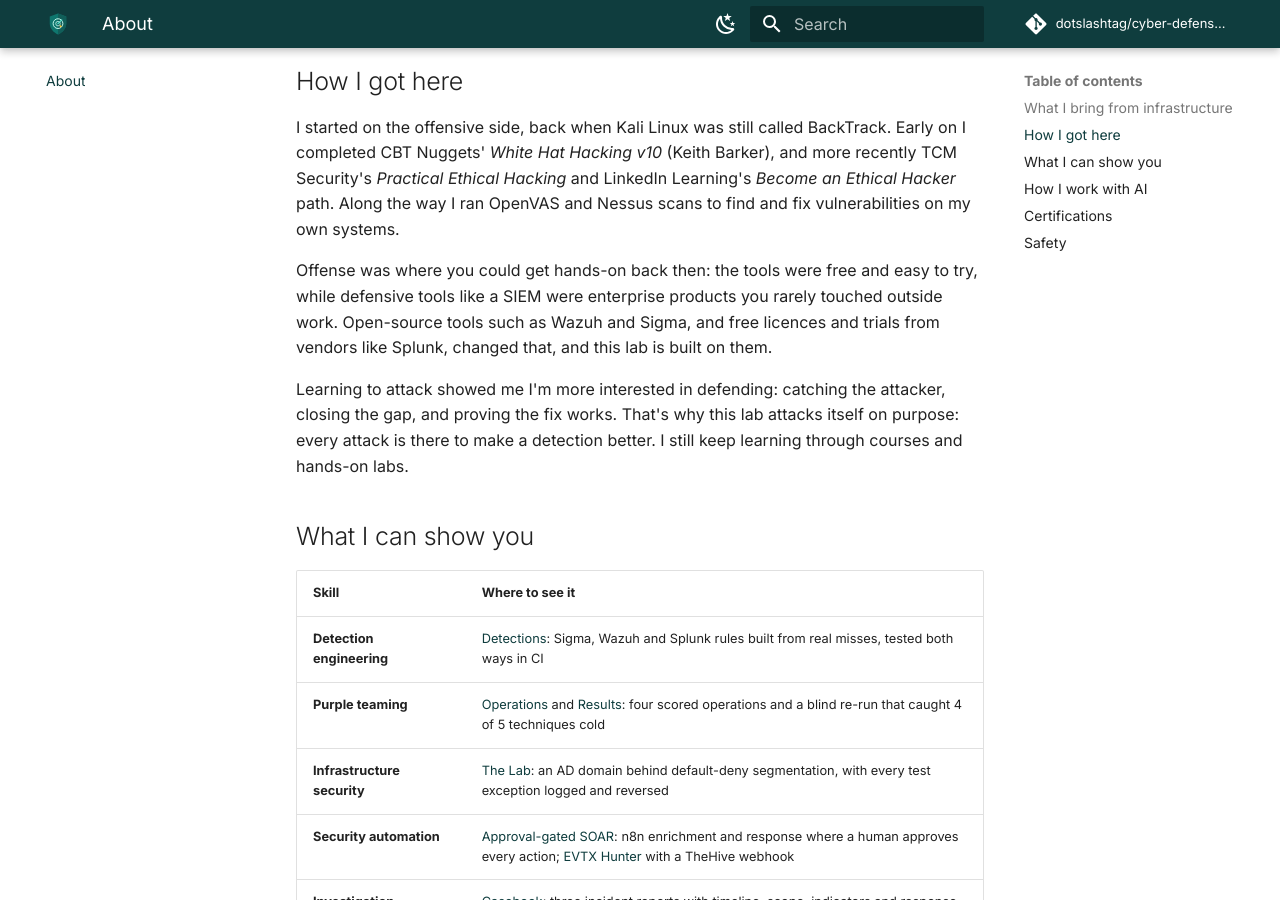
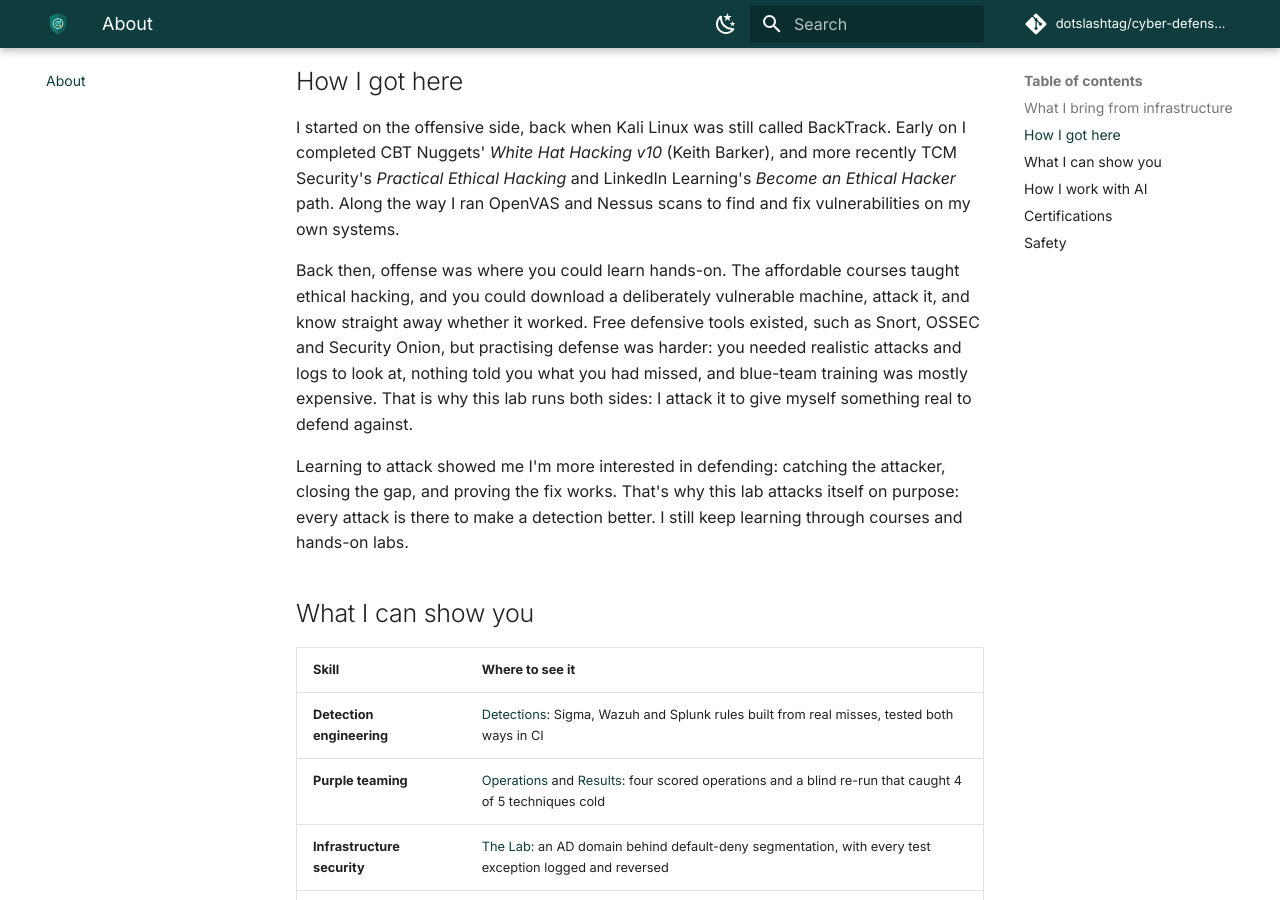
Before and after one commit to dotslashtag/cyber-defense-lab, an MkDocs documentation site: the page built from docs/about.md, in a window 1280 px wide and 900 px high, scrolled down 759 px. Built offline with MkDocs 1.6.1 and Material for MkDocs 9.7.7, drawn with Linux system fonts in a browser that asks for light colours; comment, search, counter and statistics services are not loaded.

Commit message:
Docs: About page: correct why the path started on offense
Free defensive tools did exist (Snort, OSSEC, Security Onion); what was
missing was practice material and affordable blue-team training. Replaces
the inaccurate "defensive tools were enterprise-only" sentence.

Co-Authored-By: Claude Opus 5.5 <noreply@anthropic.com>
Claude-Session: https://claude.ai/code/session_01VSxWRXTvMG1cQKzoG3F5Sa

```diff
--- a/docs/about.md
+++ b/docs/about.md
@@ -37,10 +37,13 @@ Security's *Practical Ethical Hacking* and LinkedIn Learning's *Become an Ethica
 path. Along the way I ran OpenVAS and Nessus scans to find and fix vulnerabilities on my
 own systems.
 
-Offense was where you could get hands-on back then: the tools were free and easy to try,
-while defensive tools like a SIEM were enterprise products you rarely touched outside work.
-Open-source tools such as Wazuh and Sigma, and free licences and trials from vendors like
-Splunk, changed that, and this lab is built on them.
+Back then, offense was where you could learn hands-on. The affordable courses taught ethical
+hacking, and you could download a deliberately vulnerable machine, attack it, and know
+straight away whether it worked. Free defensive tools existed, such as Snort, OSSEC and
+Security Onion, but practising defense was harder: you needed realistic attacks and logs to
+look at, nothing told you what you had missed, and blue-team training was mostly expensive.
+That is why this lab runs both sides: I attack it to give myself something real to defend
+against.
 
 Learning to attack showed me I'm more interested in defending: catching the attacker,
 closing the gap, and proving the fix works. That's why this lab attacks itself on purpose:
```
